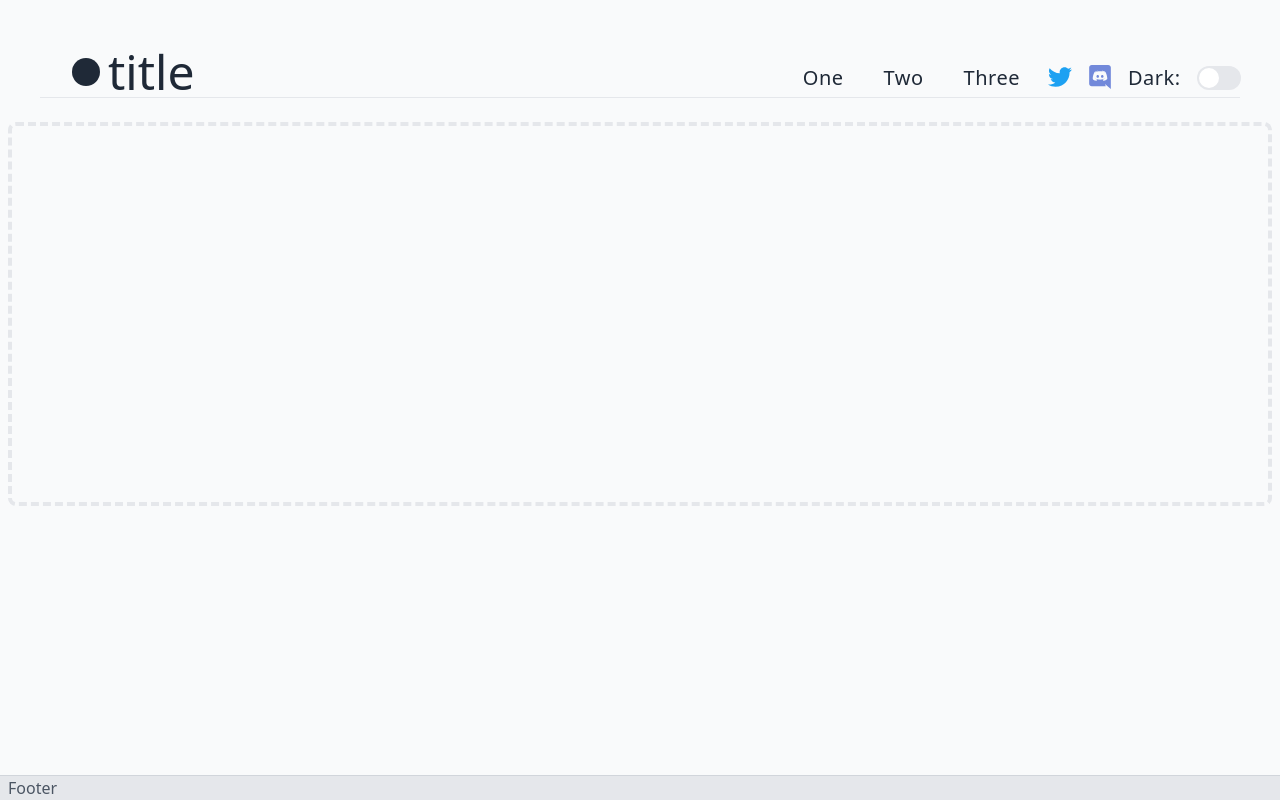
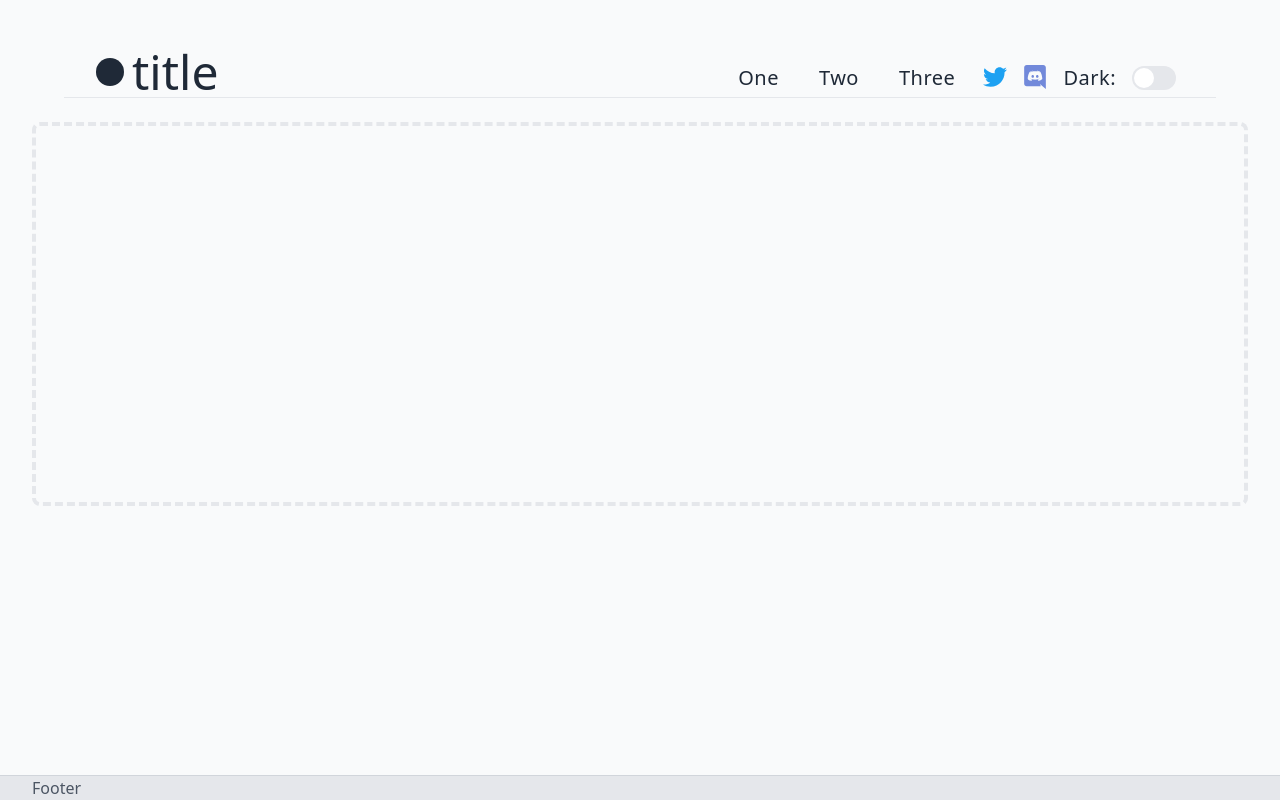
Before and after one commit to johnmendonca/nextjs-tailwind, a Next.js app: page / in a window 1280 px wide. Built offline with nearby package versions, Linux system fonts and the light colour scheme; what @tailwindcss/typography would draw is missing.

Commit message:
Header bugfix and remove container config

```diff
--- a/components/headers/Underline.js
+++ b/components/headers/Underline.js
@@ -50,7 +50,7 @@ const Header = ({dark}) => {
               <svg fill="none" strokeLinecap="round" strokeLinejoin="round" strokeWidth="2" viewBox="0 0 24 24" stroke="currentColor"><path d="M4 6h16M4 12h16M4 18h16"></path></svg>
             </div>
           </a>
-          <ul className="hidden md:block font-medium text-base lg:text-xl lg:px-12 tracking-wide">
+          <ul className="hidden md:block font-medium text-base lg:text-xl tracking-wide">
             {links.map(({href, title}) =>
               <Link href={href} key={title}>
                 <a>
@@ -66,7 +66,7 @@ const Header = ({dark}) => {
             <li className="inline-block -mb-1 mx-2 h-6 w-6">
               <DiscordIcon/>
             </li>
-            <li className="inline-block -mb-1 mx-2 h-6 w-6">
+            <li className="inline-block -mb-1 mx-2 h-6">
               <DarkModeToggle />
             </li>
           </ul>
--- a/components/layouts/WideStretched.js
+++ b/components/layouts/WideStretched.js
@@ -3,8 +3,8 @@ import React from 'react'
 export const Row = (props) => <div {...props} />
 export const Main = ({className, ...props}) => <main className={`flex-1 ${className}`} {...props} />
 
-// https://tailwindcss.com/docs/container
-export const Container = ({className, ...props}) => <div className={`container xl:max-w-screen-xl ${className}`} {...props} />
+//remove container class for fluid width
+export const Container = ({className, ...props}) => <div className={`container xl:max-w-screen-xl mx-auto sm:px-4 lg:px-8 ${className}`} {...props} />
 
-  const Layout = ({className, ...props}) => <div className=""><div className={`flex flex-col min-h-screen ${className}`} {...props}/></div>
+const Layout = ({className, ...props}) => <div className=""><div className={`flex flex-col min-h-screen ${className}`} {...props}/></div>
 export default Layout
--- a/tailwind.config.js
+++ b/tailwind.config.js
@@ -2,15 +2,6 @@ module.exports = {
   mode: 'jit',
   purge: ['./pages/**/*.js', './components/**/*.js'],
   darkMode: 'class',
-  theme: {
-    container: {
-      center: true,
-      padding: {
-        DEFAULT: '4px',
-        md: '8px',
-      },
-    },
-  },
   plugins: [
     require('@tailwindcss/forms'),
     require('@tailwindcss/typography'),
```
